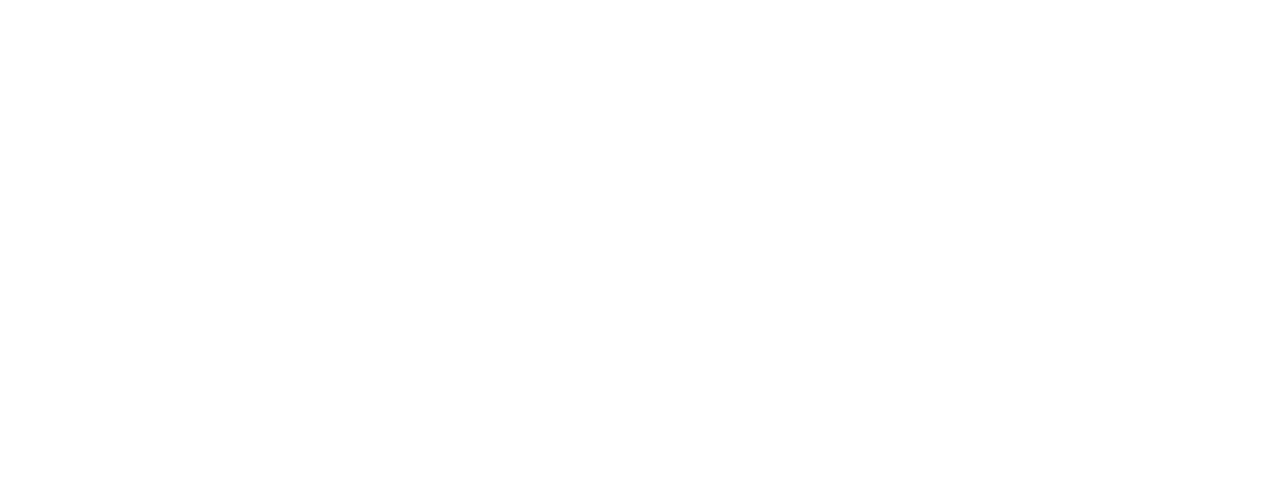
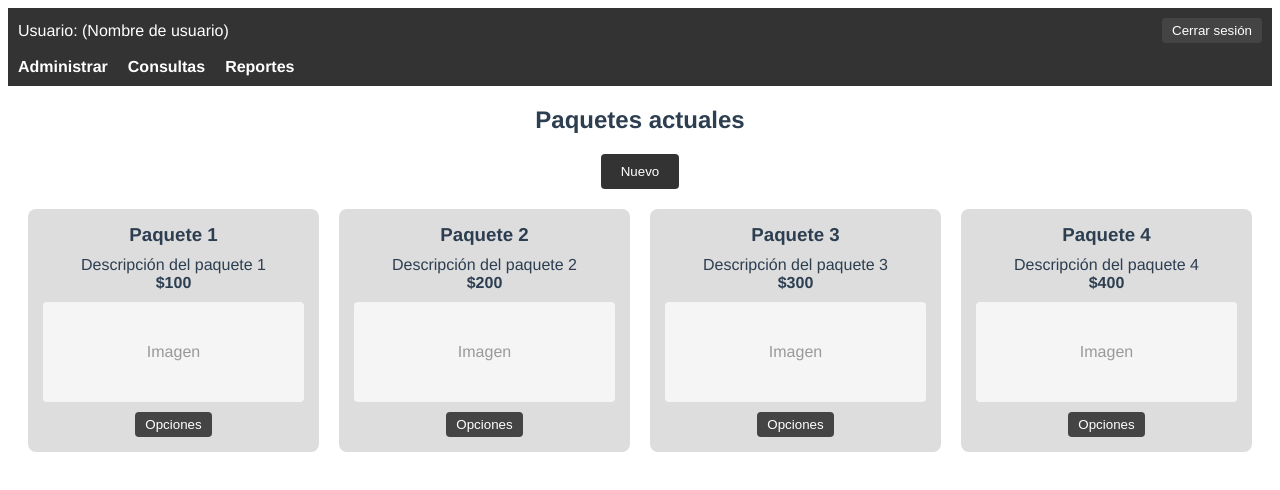
Before and after one commit to ErickLabrada/Eilyn-Garcia-Fotografia-Sistema-Gestion, a Vue app in the folder sistema_fotografia/: page /paquetes in a window 1280 px wide. Before the commit this address had no page. Shown: the top 490 px of the page. Built offline with nearby package versions, Linux system fonts and the light colour scheme.

Commit message:
cascaron p2

```diff
--- a/sistema_fotografia/src/App.vue
+++ b/sistema_fotografia/src/App.vue
@@ -17,6 +17,6 @@
   -moz-osx-font-smoothing: grayscale;
   text-align: center;
   color: #2c3e50;
-  margin-top: 60px;
+  margin-top: 0px;
 }
 </style>
--- a/sistema_fotografia/src/components/HelloWorld.vue
+++ b/sistema_fotografia/src/components/HelloWorld.vue
@@ -39,7 +39,7 @@
 }
 </script>
 
-<!-- Add "scoped" attribute to limit CSS to this component only -->
+
 <style scoped>
 h3 {
   margin: 40px 0 0;
--- a/sistema_fotografia/src/components/PaginaInicial.vue
+++ b/sistema_fotografia/src/components/PaginaInicial.vue
@@ -8,12 +8,15 @@
       <div class="menu-item" v-for="menu in menus" :key="menu.title">
         <span @click="toggleDropdown(menu.title)">{{ menu.title }}</span>
         <ul v-if="menu.isOpen" class="dropdown">
-          <li v-for="subItem in menu.items" :key="subItem">{{ subItem }}</li>
+          <li v-for="subItem in menu.items" :key="subItem" @click="navigate(subItem)">
+            {{ subItem }}
+          </li>
         </ul>
       </div>
     </div>
   </div>
 </template>
+
 <script>
 export default {
   data() {
@@ -46,9 +49,17 @@
     logout() {
       console.log("Cerrando sesión...");
     },
+    navigate(subItem) {
+      if (subItem === "Administrar paquetes") {
+        this.$router.push("/paquetes"); // Cambia "/paquetes" a la ruta correcta
+      } else {
+        console.log(`Navegando a: ${subItem}`);
+      }
+    },
   },
 };
 </script>
+
 <style scoped>
 * {
   margin: 0;
--- a/sistema_fotografia/src/components/PaginaPaquetes.vue
+++ b/sistema_fotografia/src/components/PaginaPaquetes.vue
@@ -1,11 +1,203 @@
 <template>
-    <div>
-      <h1>Pagina Paquetes</h1>
+  <div id="navbar">
+    <div class="navbar-header">
+      <span>Usuario: (Nombre de usuario)</span>
+      <button @click="logout">Cerrar sesión</button>
     </div>
-  </template>
+    <div class="navbar-menu">
+      <div class="menu-item" v-for="menu in menus" :key="menu.title">
+        <span @click="toggleDropdown(menu.title)">{{ menu.title }}</span>
+        <ul v-if="menu.isOpen" class="dropdown">
+          <li v-for="subItem in menu.items" :key="subItem" @click="navigate(subItem)">
+            {{ subItem }}
+          </li>
+        </ul>
+      </div>
+    </div>
+  </div>
 
-  <script>
-  export default {
-    name: 'paginaPaquetes',
-  };
-  </script>
+  <div id="paquetes">
+    <h2>Paquetes actuales</h2>
+    <button class="nuevo-boton" @click="nuevoPaquete">Nuevo</button>
+    <div class="paquetes-grid">
+      <div class="paquete-card" v-for="paquete in paquetes" :key="paquete.nombre">
+        <h3>{{ paquete.nombre }}</h3>
+        <p>{{ paquete.descripcion }}</p>
+        <p><strong>{{ paquete.costo }}</strong></p>
+        <div class="imagen-placeholder">Imagen</div>
+        <button class="opciones-boton">Opciones</button>
+      </div>
+    </div>
+  </div>
+</template>
+
+<script>
+export default {
+  data() {
+    return {
+      menus: [
+        {
+          title: "Administrar",
+          items: ["Administrar citas", "Administrar empleados", "Administrar promociones", "Administrar paquetes"],
+          isOpen: false,
+        },
+        {
+          title: "Consultas",
+          items: ["Consultar cliente", "Consultar paquete con permiso de publicación"],
+          isOpen: false,
+        },
+        {
+          title: "Reportes",
+          items: ["Reporte de ventas por paquete", "Reporte de ventas por evento"],
+          isOpen: false,
+        },
+      ],
+      paquetes: [
+        { nombre: "Paquete 1", descripcion: "Descripción del paquete 1", costo: "$100" },
+        { nombre: "Paquete 2", descripcion: "Descripción del paquete 2", costo: "$200" },
+        { nombre: "Paquete 3", descripcion: "Descripción del paquete 3", costo: "$300" },
+        { nombre: "Paquete 4", descripcion: "Descripción del paquete 4", costo: "$400" },
+      ],
+    };
+  },
+  methods: {
+    toggleDropdown(title) {
+      this.menus = this.menus.map((menu) =>
+        menu.title === title ? { ...menu, isOpen: !menu.isOpen } : { ...menu, isOpen: false }
+      );
+    },
+    logout() {
+      console.log("Cerrando sesión...");
+    },
+    navigate(subItem) {
+      if (subItem === "Administrar paquetes") {
+        this.$router.push("/paquetes");
+      } else {
+        console.log(`Navegando a: ${subItem}`);
+      }
+    },
+    nuevoPaquete() {
+      console.log("Crear nuevo paquete...");
+    },
+  },
+};
+</script>
+
+<style scoped>
+
+* {
+  margin: 0;
+  padding: 0;
+  box-sizing: border-box;
+}
+body {
+  font-family: Arial, sans-serif;
+  background-color: #f9f9f9;
+}
+
+
+#navbar {
+  display: flex;
+  flex-direction: column;
+  background-color: #333;
+  color: #fff;
+  padding: 10px;
+}
+.navbar-header {
+  display: flex;
+  justify-content: space-between;
+  align-items: center;
+  margin-bottom: 15px;
+}
+.navbar-header button {
+  background-color: #444;
+  color: white;
+  border: none;
+  padding: 5px 10px;
+  cursor: pointer;
+  border-radius: 4px;
+}
+.navbar-header button:hover {
+  background-color: #555;
+}
+.navbar-menu {
+  display: flex;
+}
+.menu-item {
+  margin-right: 20px;
+  cursor: pointer;
+}
+.menu-item span {
+  font-weight: bold;
+}
+.dropdown {
+  position: absolute;
+  top: 20px;
+  left: 0;
+  background-color: #444;
+  list-style: none;
+  padding: 10px;
+  border-radius: 4px;
+  z-index: 1000;
+}
+.dropdown li:hover {
+  color: #ddd;
+}
+
+
+#paquetes {
+  padding: 20px;
+}
+h2 {
+  text-align: center;
+  margin-bottom: 20px;
+}
+.nuevo-boton {
+  display: block;
+  margin: 0 auto 20px;
+  padding: 10px 20px;
+  background-color: #333;
+  color: #fff;
+  border: none;
+  border-radius: 4px;
+  cursor: pointer;
+}
+.nuevo-boton:hover {
+  background-color: #555;
+}
+.paquetes-grid {
+  display: grid;
+  grid-template-columns: repeat(auto-fit, minmax(200px, 1fr));
+  gap: 20px;
+}
+.paquete-card {
+  background-color: #ddd;
+  padding: 15px;
+  border-radius: 8px;
+  text-align: center;
+}
+.paquete-card h3 {
+  margin-bottom: 10px;
+}
+.imagen-placeholder {
+  background-color: #f5f5f5;
+  height: 100px;
+  margin: 10px 0;
+  display: flex;
+  align-items: center;
+  justify-content: center;
+  border-radius: 4px;
+  color: #999;
+}
+.opciones-boton {
+  padding: 5px 10px;
+  background-color: #444;
+  color: white;
+  border: none;
+  border-radius: 4px;
+  cursor: pointer;
+}
+.opciones-boton:hover {
+  background-color: #555;
+}
+</style>
--- a/sistema_fotografia/src/router.js
+++ b/sistema_fotografia/src/router.js
@@ -1,7 +1,7 @@
 import { createRouter, createWebHistory } from 'vue-router';
 import Login from './components/UserLogin.vue';
 import PaginaInicial from './components/PaginaInicial.vue';
-
+import PaginaPaquetes from './components/PaginaPaquetes.vue';
 const routes = [
   {
     path: '/',
@@ -12,6 +12,11 @@
     path: '/paginaInicial',
     name: 'PaginaInicial',
     component: PaginaInicial,
+  },
+  {
+    path: "/paquetes",
+    name: "Paquetes",
+    component: PaginaPaquetes,
   }
 ];
 
```
